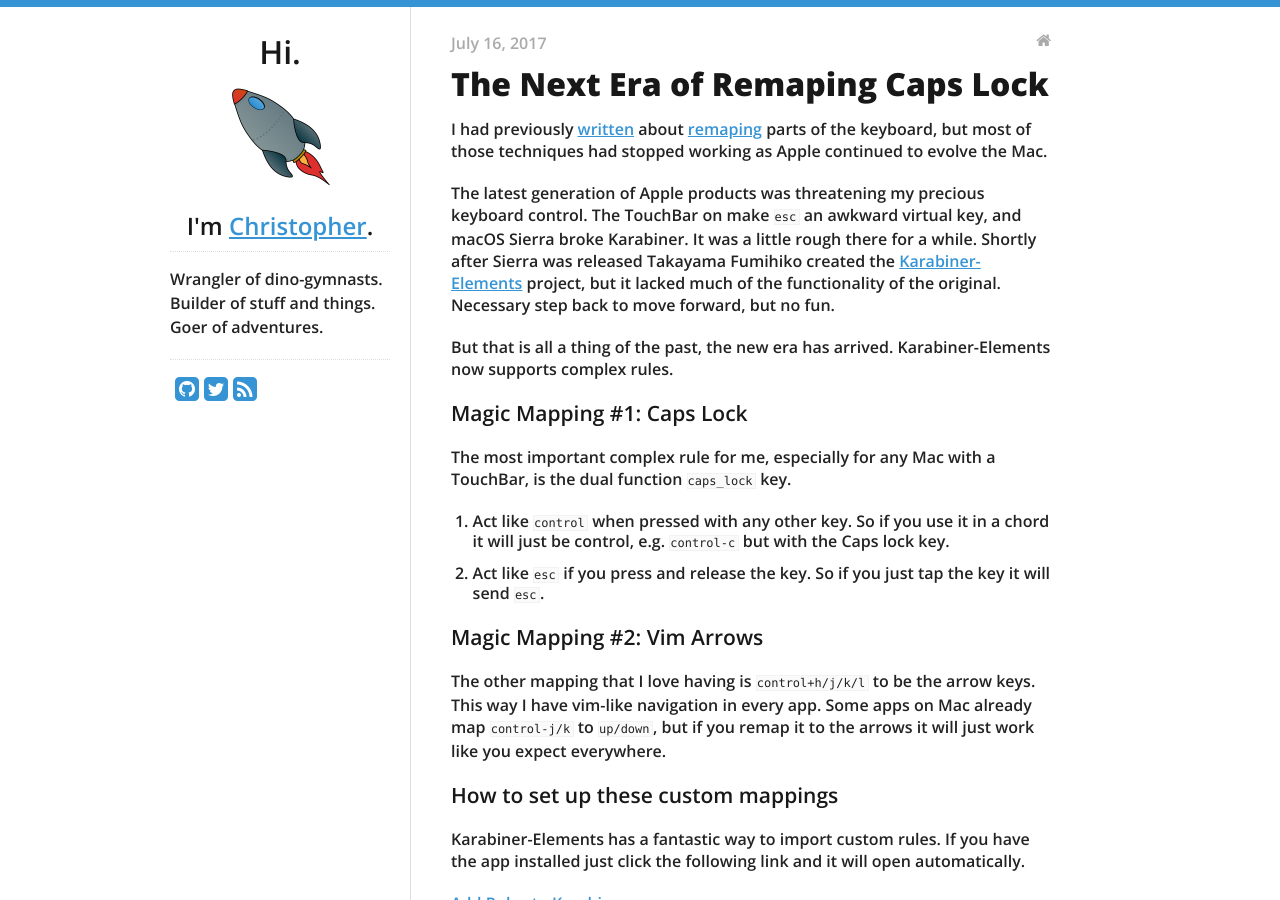
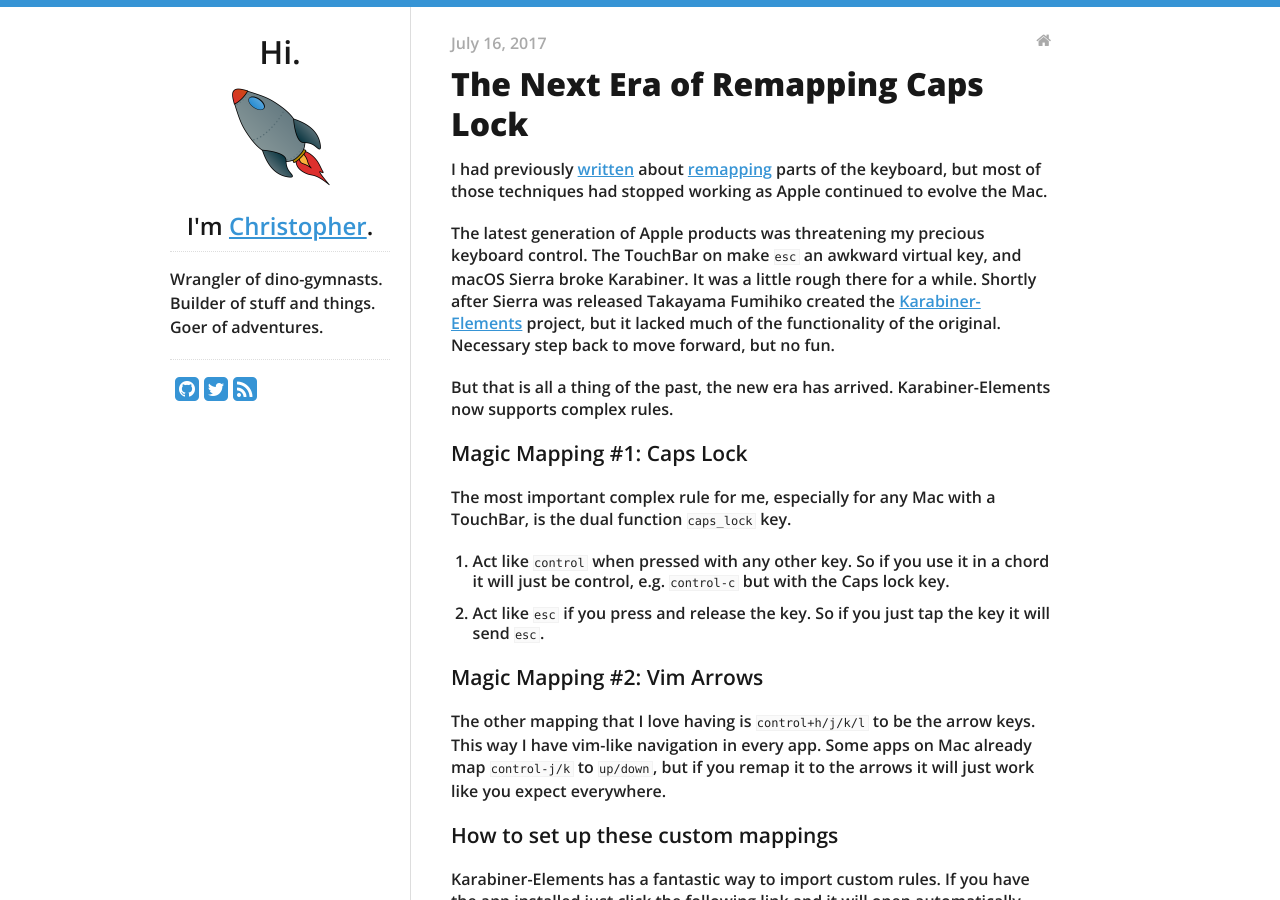
Before and after one commit to csexton/codeography.com, a Jekyll site: the page built from _posts/2017-07-16-the-next-era-of-remapping-caps-lock.md, in a window 1280 px wide and 900 px high. Built offline with Jekyll 4.4.1, drawn with Linux system fonts in a browser that asks for light colours; nearby versions of some CDN libraries; comment, search, counter and statistics services are not loaded.

Commit message:
Fix spelling of remapping

```diff
--- a/_posts/2017-07-16-the-next-era-of-remaping-caps-lock.md
+++ b/_posts/2017-07-16-the-next-era-of-remapping-caps-lock.md
@@ -1,9 +1,9 @@
 ---
 layout: post
-title: The Next Era of Remaping Caps Lock
+title: The Next Era of Remapping Caps Lock
 ---
 
-I had previously [written](/2010/12/02/remap-capslock-to-control-on-a-mac.html) about [remaping](/2013/06/26/remapping-caps-lock-was-only-the-beginning.html) parts of the keyboard, but most of those techniques had stopped working as Apple continued to evolve the Mac.
+I had previously [written](/2010/12/02/remap-capslock-to-control-on-a-mac.html) about [remapping](/2013/06/26/remapping-caps-lock-was-only-the-beginning.html) parts of the keyboard, but most of those techniques had stopped working as Apple continued to evolve the Mac.
 
 The latest generation of Apple products was threatening my precious keyboard control. The TouchBar on make `esc` an awkward virtual key, and macOS Sierra broke Karabiner. It was a little rough there for a while. Shortly after Sierra was released Takayama Fumihiko created the [Karabiner-Elements](https://github.com/tekezo/Karabiner-Elements) project, but it lacked much of the functionality of the original. Necessary step back to move forward, but no fun.
 
```
